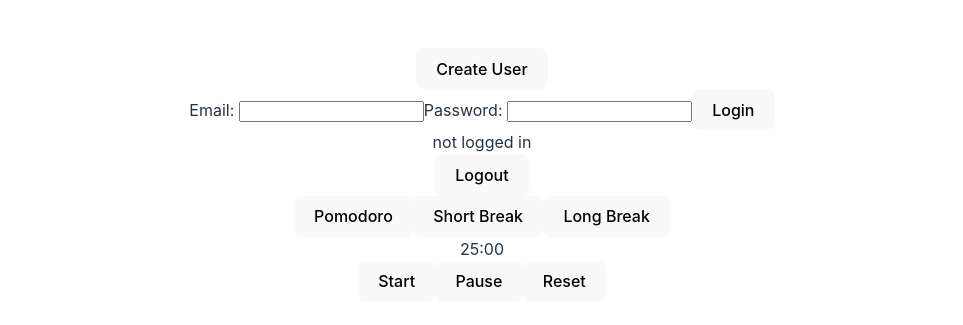
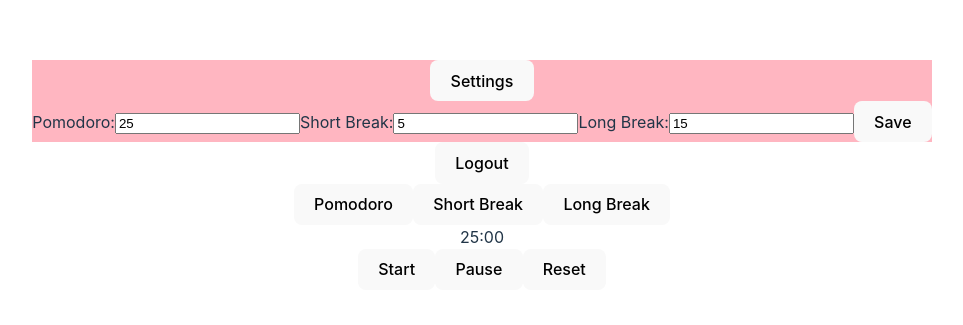
Before and after one commit to VitaliaSvirskaja/pomodoro, a React (Vite) app: page / in a window 1280 px wide. Shown: the part 225-550 px from the top of the page, without its empty margins (158-1121 px from the left). Built offline with nearby package versions, Linux system fonts and the light colour scheme; no server answers.

Commit message:
refactore home page to be separated from the login

```diff
--- a/src/pages/Home.tsx
+++ b/src/pages/Home.tsx
@@ -2,15 +2,14 @@
 import { useAuthContext } from "../context/AuthContext";
 import { useSettingsContext } from "../context/SettingsContext";
 import { Timer } from "../components/Timer";
+import { Navbar } from "../components/Navbar";
 
 type PomodoroType = "Pomodoro" | "Short Break" | "Long Break";
 
 export const Home = () => {
+  const { logOut } = useAuthContext();
   const { defaultTimer } = useSettingsContext();
   const [pomodoroTab, setPomodoroTab] = useState<PomodoroType>("Pomodoro");
-  const [email, setEmail] = useState("");
-  const [password, setPassword] = useState("");
-  const { register, logIn, logOut, user } = useAuthContext();
 
   const initialTimer = useMemo(() => {
     if (pomodoroTab === "Pomodoro") {
@@ -30,42 +29,17 @@
     setPomodoroTab(pomodoroType);
   }
 
-  function createUser() {
-    register("test@test.de", "test123");
-  }
-
-  function login() {
-    logIn(email, password);
-  }
-
   function logout() {
     logOut();
   }
 
-  function handleEmailLogin(email: React.ChangeEvent<HTMLInputElement>) {
-    setEmail(email.target.value);
-  }
-
-  function handlePasswordLogin(password: React.ChangeEvent<HTMLInputElement>) {
-    setPassword(password.target.value);
-  }
-
   return (
     <div>
-      <div>
-        <button onClick={createUser}>Create User</button>
-      </div>
-      <div>
-        <label htmlFor="email">Email: </label>
-        <input type="email" id="email" onChange={handleEmailLogin} />
-        <label htmlFor="password">Password: </label>
-        <input type="password" id="password" onChange={handlePasswordLogin} />
-        <button onClick={login}>Login</button>
-      </div>
-      <div>{user ? "logged in" : "not logged in"}</div>
+      <Navbar />
       <div>
         <button onClick={logout}>Logout</button>
       </div>
+
       <button
         onClick={() => {
           togglePomodoroType("Pomodoro");
```
